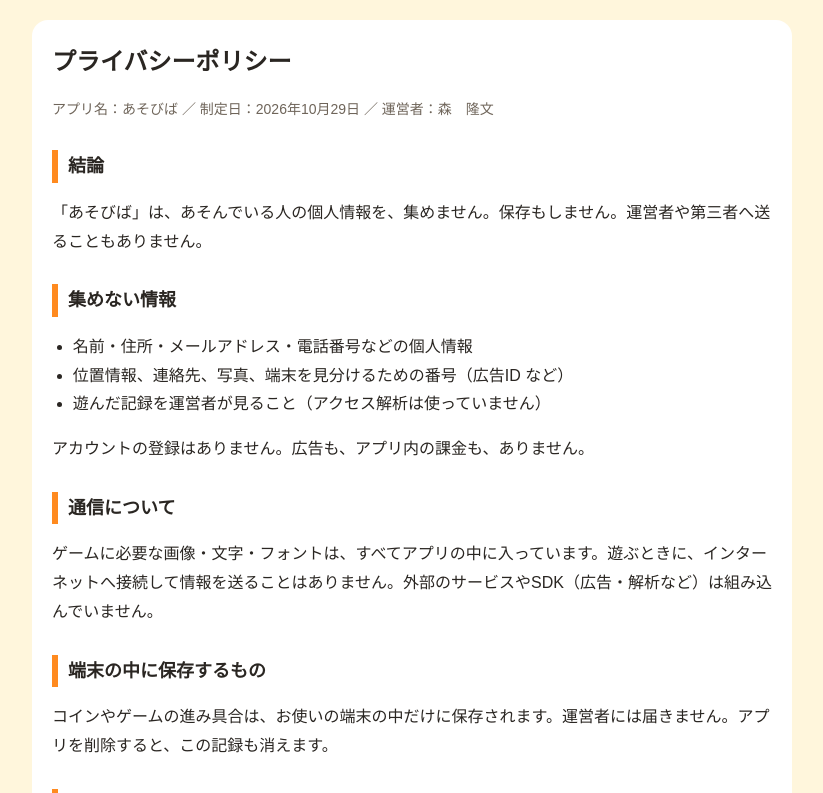
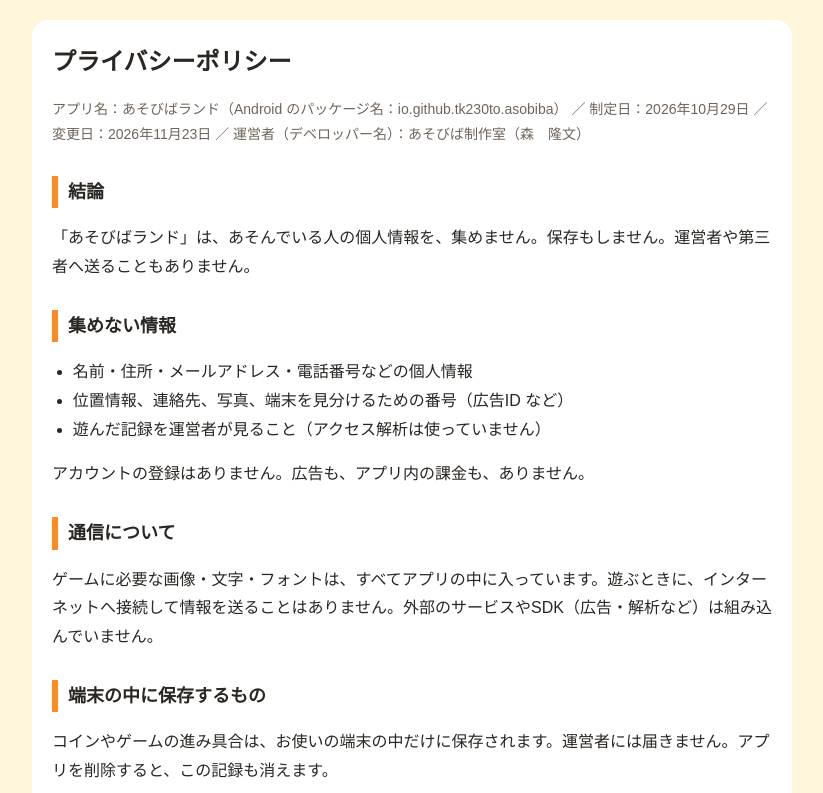
Before and after one commit to tk230to/asobiba, a plain HTML site: page privacy.html in a window 1280 px wide. Shown: the top 793 px of the page, without its empty margins (228-1051 px from the left). Drawn offline with Linux system fonts and the light colour scheme.

Commit message:
プライバシーポリシーのアプリ名を「あそびばランド」、運営者をデベロッパー名「あそびば制作室」に直す（Play の審査で掲載情報と一致しないとして否認されたため）

```diff
--- a/privacy.html
+++ b/privacy.html
@@ -1,10 +1,10 @@
 <!doctype html><html lang="ja"><head><meta charset="utf-8"><meta name="viewport" content="width=device-width,initial-scale=1">
-<title>プライバシーポリシー｜あそびば</title><link rel="stylesheet" href="style.css"></head><body><main>
+<title>プライバシーポリシー｜あそびばランド</title><link rel="stylesheet" href="style.css"></head><body><main>
 <h1>プライバシーポリシー</h1>
-<p class="d">アプリ名：あそびば ／ 制定日：2026年10月29日 ／ 運営者：森　隆文</p>
+<p class="d">アプリ名：あそびばランド（Android のパッケージ名：io.github.tk230to.asobiba） ／ 制定日：2026年10月29日 ／ 変更日：2026年11月23日 ／ 運営者（デベロッパー名）：あそびば制作室（森　隆文）</p>
 
 <h2>結論</h2>
-<p>「あそびば」は、あそんでいる人の個人情報を、集めません。保存もしません。運営者や第三者へ送ることもありません。</p>
+<p>「あそびばランド」は、あそんでいる人の個人情報を、集めません。保存もしません。運営者や第三者へ送ることもありません。</p>
 
 <h2>集めない情報</h2>
 <ul>
```
